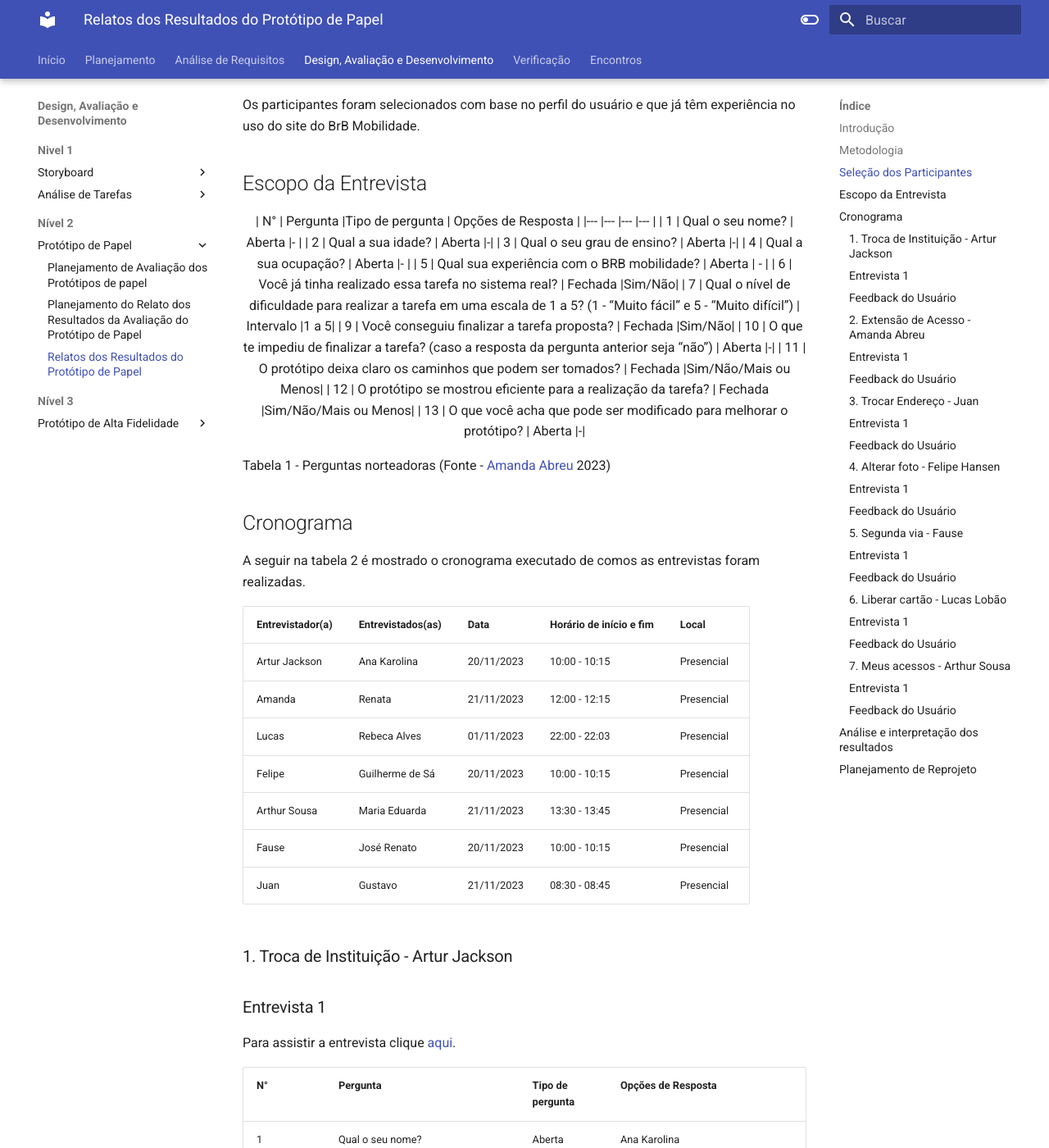
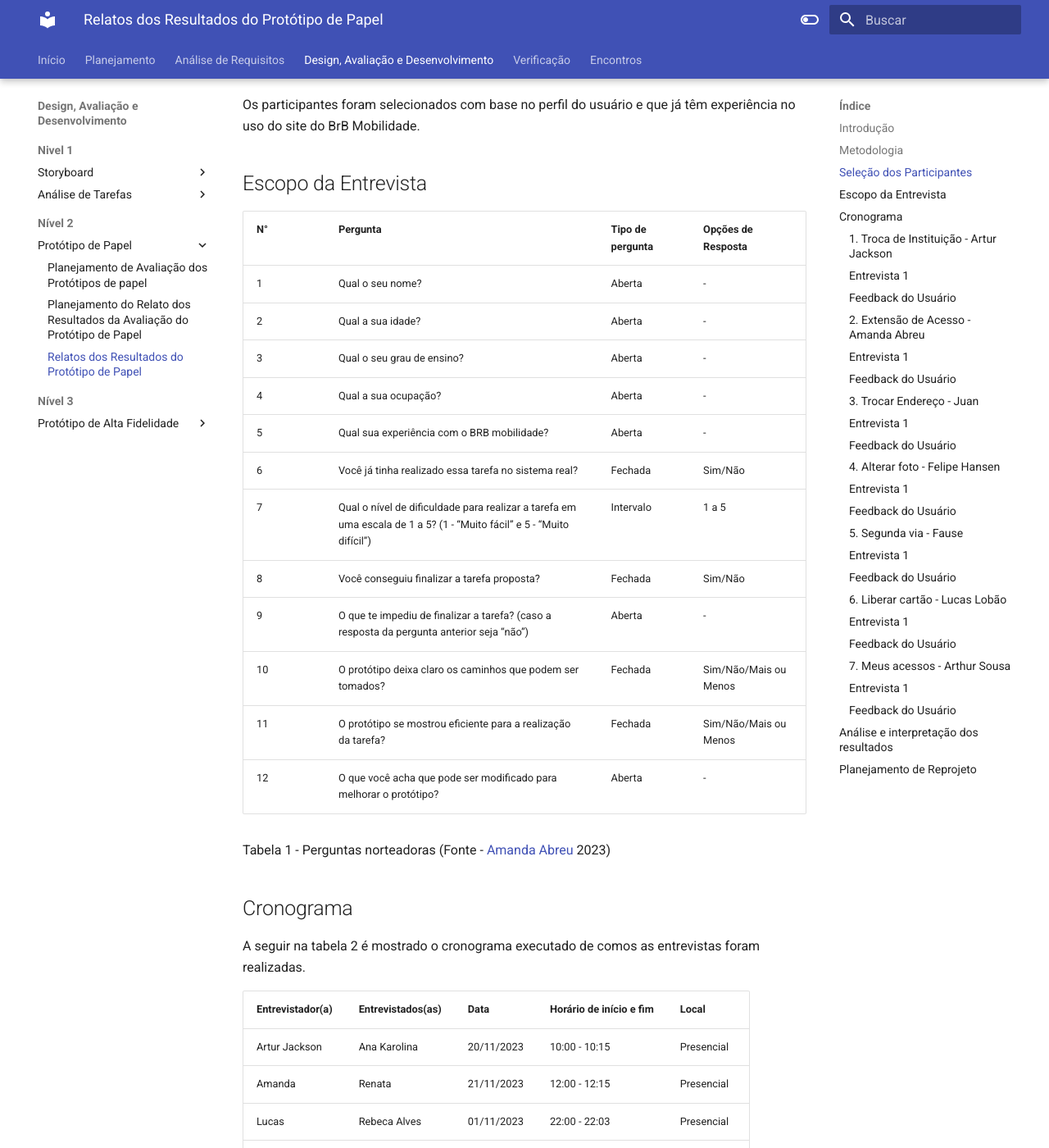
Before and after one commit to Interacao-Humano-Computador/2023.2--BRB-Mobilidade, an MkDocs documentation site: the page built from docs/designAvaliacao/prototipo_papel/resultadoPrototipoBF.md, in a window 1280 px wide and 1400 px high, scrolled down 499 px. Shown: the whole window at 82% size. Built offline with MkDocs 1.6.1 and Material for MkDocs 9.7.7, drawn with Linux system fonts in a browser that asks for light colours; some of the changed text lies outside the part shown.

Commit message:
add dados

```diff
--- a/docs/designAvaliacao/prototipo_papel/resultadoPrototipoBF.md
+++ b/docs/designAvaliacao/prototipo_papel/resultadoPrototipoBF.md
@@ -12,7 +12,7 @@
 
 ## Escopo da Entrevista
 
-<center>
+
 
 | N° | Pergunta |Tipo de pergunta | Opções de Resposta |
 |--- |--- |---  |--- |
@@ -23,13 +23,12 @@
 | 5 | Qual sua experiência com o BRB mobilidade? | Aberta | - |
 | 6 | Você já tinha realizado essa tarefa no sistema real? | Fechada |Sim/Não|
 | 7 | Qual o nível de dificuldade para realizar a tarefa em uma escala de 1 a 5? (1 - “Muito fácil” e 5 - “Muito difícil”) | Intervalo |1 a 5|
-| 9 | Você conseguiu finalizar a tarefa proposta? | Fechada |Sim/Não|
-| 10 | O que te impediu de finalizar a tarefa? (caso a resposta da pergunta anterior seja “não”) | Aberta |-|
-| 11 | O protótipo deixa claro os caminhos que podem ser tomados? | Fechada |Sim/Não/Mais ou Menos|
-| 12 | O protótipo se mostrou eficiente para a realização da tarefa? | Fechada |Sim/Não/Mais ou Menos|
-| 13 | O que você acha que pode ser modificado para melhorar o protótipo? | Aberta |-|
+| 8 | Você conseguiu finalizar a tarefa proposta? | Fechada |Sim/Não|
+| 9 | O que te impediu de finalizar a tarefa? (caso a resposta da pergunta anterior seja “não”) | Aberta |-|
+| 10 | O protótipo deixa claro os caminhos que podem ser tomados? | Fechada |Sim/Não/Mais ou Menos|
+| 11 | O protótipo se mostrou eficiente para a realização da tarefa? | Fechada |Sim/Não/Mais ou Menos|
+| 12 | O que você acha que pode ser modificado para melhorar o protótipo? | Aberta |-|
 
-</center>
 
 Tabela 1 - Perguntas norteadoras (Fonte - [Amanda Abreu](https://github.com/Amandaaaaabreu) 2023)
 
@@ -62,11 +61,11 @@
 | 5 | Qual sua experiência com o BRB mobilidade? | Aberta | Já utilizou para tirar o passe livre |
 | 6 | Você já tinha realizado essa tarefa no sistema real? | Fechada |Sim|
 | 7 | Qual o nível de dificuldade para realizar a tarefa em uma escala de 1 a 5? (1 - “Muito fácil” e 5 - “Muito difícil”) | Intervalo |1|
-| 9 | Você conseguiu finalizar a tarefa proposta? | Fechada |Sim|
-| 10 | O que te impediu de finalizar a tarefa? (caso a resposta da pergunta anterior seja “não”) | Aberta |Conseguiu finalizar|
-| 11 | O protótipo deixa claro os caminhos que podem ser tomados? | Fechada |Sim, mas teve uma observação sobre o posicionamento do botão de cancelar|
-| 12 | O protótipo se mostrou eficiente para a realização da tarefa? | Fechada |Sim|
-| 13 | O que você acha que pode ser modificado para melhorar o protótipo? | Aberta |A questão do botão de cancelar poderia ficar junto com o de salvar (oq ela acha q poderia modificar)|
+| 8 | Você conseguiu finalizar a tarefa proposta? | Fechada |Sim|
+| 9 | O que te impediu de finalizar a tarefa? (caso a resposta da pergunta anterior seja “não”) | Aberta |Conseguiu finalizar|
+| 10 | O protótipo deixa claro os caminhos que podem ser tomados? | Fechada |Sim, mas teve uma observação sobre o posicionamento do botão de cancelar|
+| 11 | O protótipo se mostrou eficiente para a realização da tarefa? | Fechada |Sim|
+| 12 | O que você acha que pode ser modificado para melhorar o protótipo? | Aberta |A questão do botão de cancelar poderia ficar junto com o de salvar (oq ela acha q poderia modificar)|
 
 Tabela 2 - Respostas (Fonte - [Amanda Abreu](https://github.com/Amandaaaaabreu) 2023)
 
@@ -89,11 +88,11 @@
 | 5 | Qual sua experiência com o BRB mobilidade? | Aberta | Já utilizou para tirar o passe livre |
 | 6 | Você já tinha realizado essa tarefa no sistema real? | Fechada |Sim|
 | 7 | Qual o nível de dificuldade para realizar a tarefa em uma escala de 1 a 5? (1 - “Muito fácil” e 5 - “Muito difícil”) | Intervalo |1|
-| 9 | Você conseguiu finalizar a tarefa proposta? | Fechada |Sim|
-| 10 | O que te impediu de finalizar a tarefa? (caso a resposta da pergunta anterior seja “não”) | Aberta |Conseguiu finalizar|
-| 11 | O protótipo deixa claro os caminhos que podem ser tomados? | Fechada |Sim|
-| 12 | O protótipo se mostrou eficiente para a realização da tarefa? | Fechada |Sim|
-| 13 | O que você acha que pode ser modificado para melhorar o protótipo? | Aberta |A usuária nao sugeriu nenhuma melhoria|
+| 8 | Você conseguiu finalizar a tarefa proposta? | Fechada |Sim|
+| 9 | O que te impediu de finalizar a tarefa? (caso a resposta da pergunta anterior seja “não”) | Aberta |Conseguiu finalizar|
+| 10 | O protótipo deixa claro os caminhos que podem ser tomados? | Fechada |Sim|
+| 11 | O protótipo se mostrou eficiente para a realização da tarefa? | Fechada |Sim|
+| 12 | O que você acha que pode ser modificado para melhorar o protótipo? | Aberta |A usuária nao sugeriu nenhuma melhoria|
 
 Tabela 3 - Respostas (Fonte - [Amanda Abreu](https://github.com/Amandaaaaabreu) 2023)
 
@@ -109,22 +108,24 @@
 
 | N° | Pergunta |Tipo de pergunta | Opções de Resposta |
 |--- |--- |---  |--- |
-| 1 | Qual o seu nome? | Aberta | |
-| 2 | Qual a sua idade? | Aberta ||
-| 3 | Qual o seu grau de ensino? | Aberta ||
-| 4 | Qual a sua ocupação? | Aberta ||
-| 5 | Qual sua experiência com o BRB mobilidade? | Aberta | Já utilizou para tirar o passe livre |
-| 6 | Você já tinha realizado essa tarefa no sistema real? | Fechada |Sim|
+| 1 | Qual o seu nome? | Aberta |Gustavo França |
+| 2 | Qual a sua idade? | Aberta |21 anos|
+| 3 | Qual o seu grau de ensino? | Graduação incompleta ||
+| 4 | Qual a sua ocupação? | Estudante ||
+| 5 | Qual sua experiência com o BRB mobilidade? | Aberta | Já usou para checar acessos |
+| 6 | Você já tinha realizado essa tarefa no sistema real? | Fechada |Não|
 | 7 | Qual o nível de dificuldade para realizar a tarefa em uma escala de 1 a 5? (1 - “Muito fácil” e 5 - “Muito difícil”) | Intervalo |1|
-| 9 | Você conseguiu finalizar a tarefa proposta? | Fechada |Sim|
-| 10 | O que te impediu de finalizar a tarefa? (caso a resposta da pergunta anterior seja “não”) | Aberta |Conseguiu finalizar|
-| 11 | O protótipo deixa claro os caminhos que podem ser tomados? | Fechada |Sim|
-| 12 | O protótipo se mostrou eficiente para a realização da tarefa? | Fechada |Sim|
-| 13 | O que você acha que pode ser modificado para melhorar o protótipo? | Aberta |A usuária nao sugeriu nenhuma melhoria|
+| 8 | Você conseguiu finalizar a tarefa proposta? | Fechada |Sim|
+| 9 | O que te impediu de finalizar a tarefa? (caso a resposta da pergunta anterior seja “não”) | Aberta |Conseguiu finalizar|
+| 10 | O protótipo deixa claro os caminhos que podem ser tomados? | Fechada |Sim|
+| 11 | O protótipo se mostrou eficiente para a realização da tarefa? | Fechada |Sim|
+| 12 | O que você acha que pode ser modificado para melhorar o protótipo? | Aberta | Apenas um feedback para o usuário após finalizar a tarefa|
 
 Tabela 4 - Respostas (Fonte - [Amanda Abreu](https://github.com/Amandaaaaabreu) 2023)
 
 ### Feedback do Usuário
+
+O usuário considera que o formato e o procedimento para trocar endereço são adequados e não encontrou qualquer complicação.
 
 ### 4. Alterar foto - Felipe Hansen
 
@@ -141,11 +142,11 @@
 | 5 | Qual sua experiência com o BRB mobilidade? | Aberta | Experiência desde o ensino fundamental. Troca de instituição alteração de foto |
 | 6 | Você já tinha realizado essa tarefa no sistema real? | Fechada |Sim|
 | 7 | Qual o nível de dificuldade para realizar a tarefa em uma escala de 1 a 5? (1 - “Muito fácil” e 5 - “Muito difícil”) | Intervalo |1|
-| 9 | Você conseguiu finalizar a tarefa proposta? | Fechada |Sim, mas demorou para achar o formato do arquivo|
-| 10 | O que te impediu de finalizar a tarefa? (caso a resposta da pergunta anterior seja “não”) | Aberta |Conseguiu finalizar|
-| 11 | O protótipo deixa claro os caminhos que podem ser tomados? | Fechada |Sim|
-| 12 | O protótipo se mostrou eficiente para a realização da tarefa? | Fechada |Sim|
-| 13 | O que você acha que pode ser modificado para melhorar o protótipo? | Aberta |Visualizar a foto antes de baixa-la|
+| 8 | Você conseguiu finalizar a tarefa proposta? | Fechada |Sim, mas demorou para achar o formato do arquivo|
+| 9 | O que te impediu de finalizar a tarefa? (caso a resposta da pergunta anterior seja “não”) | Aberta |Conseguiu finalizar|
+| 10 | O protótipo deixa claro os caminhos que podem ser tomados? | Fechada |Sim|
+| 11 | O protótipo se mostrou eficiente para a realização da tarefa? | Fechada |Sim|
+| 12 | O que você acha que pode ser modificado para melhorar o protótipo? | Aberta |Visualizar a foto antes de baixa-la|
 
 Tabela 5 - Respostas (Fonte - [Amanda Abreu](https://github.com/Amandaaaaabreu) 2023)
 
@@ -168,15 +169,17 @@
 | 5 | Qual sua experiência com o BRB mobilidade? | Aberta | Já utilizou para tirar o passe livre |
 | 6 | Você já tinha realizado essa tarefa no sistema real? | Fechada |Sim|
 | 7 | Qual o nível de dificuldade para realizar a tarefa em uma escala de 1 a 5? (1 - “Muito fácil” e 5 - “Muito difícil”) | Intervalo |1|
-| 9 | Você conseguiu finalizar a tarefa proposta? | Fechada |Sim|
-| 10 | O que te impediu de finalizar a tarefa? (caso a resposta da pergunta anterior seja “não”) | Aberta |Conseguiu finalizar|
-| 11 | O protótipo deixa claro os caminhos que podem ser tomados? | Fechada |Sim|
-| 12 | O protótipo se mostrou eficiente para a realização da tarefa? | Fechada |Sim|
-| 13 | O que você acha que pode ser modificado para melhorar o protótipo? | Aberta |A usuária nao sugeriu nenhuma melhoria|
+| 8 | Você conseguiu finalizar a tarefa proposta? | Fechada |Sim|
+| 9 | O que te impediu de finalizar a tarefa? (caso a resposta da pergunta anterior seja “não”) | Aberta |Conseguiu finalizar|
+| 10 | O protótipo deixa claro os caminhos que podem ser tomados? | Fechada |Sim|
+| 11 | O protótipo se mostrou eficiente para a realização da tarefa? | Fechada |Sim|
+| 12 | O que você acha que pode ser modificado para melhorar o protótipo? | Aberta |A usuária nao sugeriu nenhuma melhoria|
 
 Tabela 6 - Respostas (Fonte - [Amanda Abreu](https://github.com/Amandaaaaabreu) 2023)
 
 ### Feedback do Usuário
+
+
 
 ### 6. Liberar cartão - Lucas Lobão
 
@@ -186,22 +189,24 @@
 
 | N° | Pergunta |Tipo de pergunta | Opções de Resposta |
 |--- |--- |---  |--- |
-| 1 | Qual o seu nome? | Aberta | |
-| 2 | Qual a sua idade? | Aberta ||
-| 3 | Qual o seu grau de ensino? | Aberta ||
-| 4 | Qual a sua ocupação? | Aberta ||
-| 5 | Qual sua experiência com o BRB mobilidade? | Aberta | Já utilizou para tirar o passe livre |
-| 6 | Você já tinha realizado essa tarefa no sistema real? | Fechada |Sim|
+| 1 | Qual o seu nome? | Aberta | Harryson Campos |
+| 2 | Qual a sua idade? | Aberta |20 anos|
+| 3 | Qual o seu grau de ensino? | Graduação Incompleta ||
+| 4 | Qual a sua ocupação? | Estudante ||
+| 5 | Qual sua experiência com o BRB mobilidade? | Aberta | Já utilizou para fazer cadastro e solicitar o passe|
+| 6 | Você já tinha realizado essa tarefa no sistema real? | Fechada |Não|
 | 7 | Qual o nível de dificuldade para realizar a tarefa em uma escala de 1 a 5? (1 - “Muito fácil” e 5 - “Muito difícil”) | Intervalo |1|
-| 9 | Você conseguiu finalizar a tarefa proposta? | Fechada |Sim|
-| 10 | O que te impediu de finalizar a tarefa? (caso a resposta da pergunta anterior seja “não”) | Aberta |Conseguiu finalizar|
-| 11 | O protótipo deixa claro os caminhos que podem ser tomados? | Fechada |Sim|
-| 12 | O protótipo se mostrou eficiente para a realização da tarefa? | Fechada |Sim|
-| 13 | O que você acha que pode ser modificado para melhorar o protótipo? | Aberta |A usuária nao sugeriu nenhuma melhoria|
+| 8 | Você conseguiu finalizar a tarefa proposta? | Fechada |Sim|
+| 9 | O que te impediu de finalizar a tarefa? (caso a resposta da pergunta anterior seja “não”) | Aberta |Conseguiu finalizar|
+| 10 | O protótipo deixa claro os caminhos que podem ser tomados? | Fechada |Sim|
+| 11 | O protótipo se mostrou eficiente para a realização da tarefa? | Fechada |Sim|
+| 12 | O que você acha que pode ser modificado para melhorar o protótipo? | Aberta |Não tem nenhuma sugestão|
 
 Tabela 7 - Respostas (Fonte - [Amanda Abreu](https://github.com/Amandaaaaabreu) 2023)
 
 ### Feedback do Usuário
+
+O usuário considera que o formato e o procedimento para liberar cartão são adequados e não encontrou qualquer complicação.
 
 ### 7. Meus acessos - Arthur Sousa
 
@@ -218,11 +223,11 @@
 | 5 | Qual sua experiência com o BRB mobilidade? | Aberta | Já utilizou para tirar o passe livre |
 | 6 | Você já tinha realizado essa tarefa no sistema real? | Fechada |Sim|
 | 7 | Qual o nível de dificuldade para realizar a tarefa em uma escala de 1 a 5? (1 - “Muito fácil” e 5 - “Muito difícil”) | Intervalo |1|
-| 9 | Você conseguiu finalizar a tarefa proposta? | Fechada |Sim|
-| 10 | O que te impediu de finalizar a tarefa? (caso a resposta da pergunta anterior seja “não”) | Aberta |Conseguiu finalizar|
-| 11 | O protótipo deixa claro os caminhos que podem ser tomados? | Fechada |Sim|
-| 12 | O protótipo se mostrou eficiente para a realização da tarefa? | Fechada |Sim|
-| 13 | O que você acha que pode ser modificado para melhorar o protótipo? | Aberta |A usuária nao sugeriu nenhuma melhoria|
+| 8 | Você conseguiu finalizar a tarefa proposta? | Fechada |Sim|
+| 9 | O que te impediu de finalizar a tarefa? (caso a resposta da pergunta anterior seja “não”) | Aberta |Conseguiu finalizar|
+| 10 | O protótipo deixa claro os caminhos que podem ser tomados? | Fechada |Sim|
+| 11 | O protótipo se mostrou eficiente para a realização da tarefa? | Fechada |Sim|
+| 12 | O que você acha que pode ser modificado para melhorar o protótipo? | Aberta |A usuária nao sugeriu nenhuma melhoria|
 
 Tabela 8 - Respostas (Fonte - [Amanda Abreu](https://github.com/Amandaaaaabreu) 2023)
 
```
Also changed, not shown: other parts of docs/designAvaliacao/prototipo_papel/resultadoPrototipoBF.md (+1 -1 lines), docs/designAvaliacao/prototipo_papel/planejamento_ava.md (+5 -5 lines).
